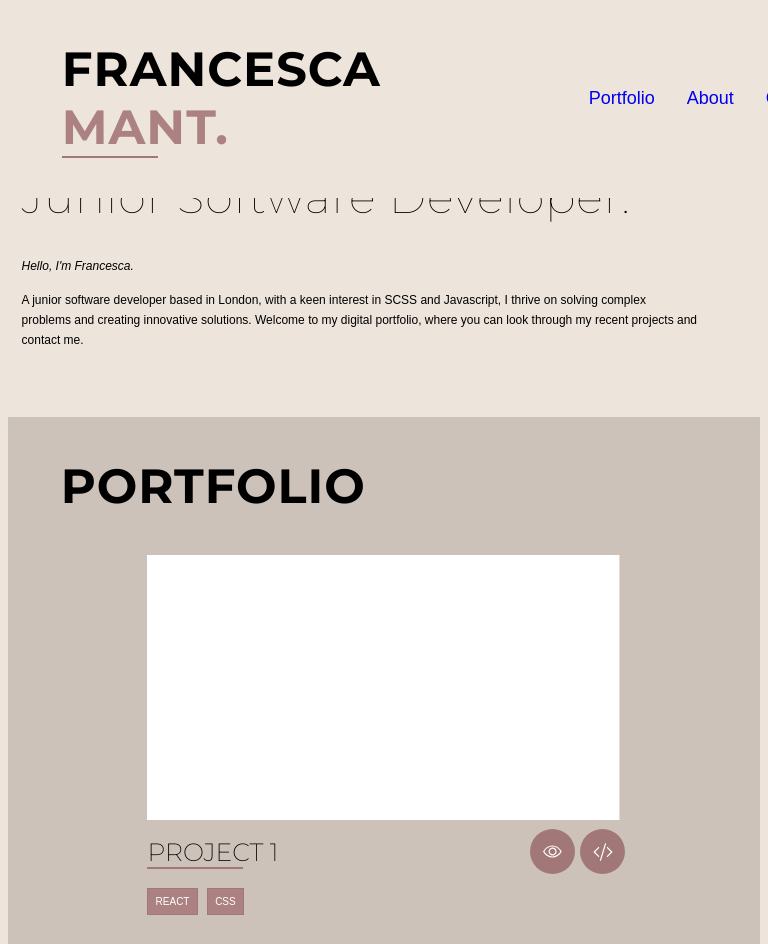
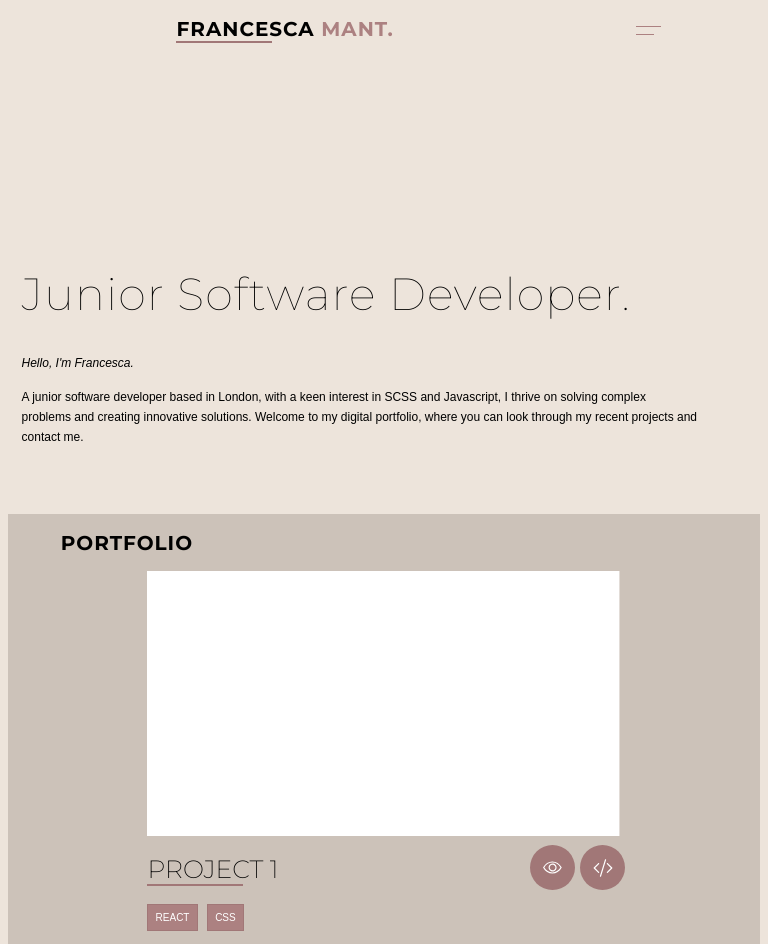
Before and after one commit to franm198/FMPortfolio, a plain HTML site: page base.html in a window 768 px wide. Shown: the top 944 px of the page. Drawn offline with Linux system fonts and the light colour scheme.

Commit message:
final-fixes-beat-red-box-bug

```diff
--- a/buttons.scss
+++ b/buttons.scss
@@ -28,3 +28,28 @@
         background-color: $darkclay;
         transition-delay: 0.3s ease;
     }
+
+
+    // Contact
+
+    .contact {
+        display: flex;
+        align-items: center;
+        justify-content: center;
+         font-size: 24px;
+         font-family: Arial, Helvetica, sans-serif;
+        line-height: 28.8px;
+        border: 5px solid $darkclay;
+        margin: 20px;
+        padding: 40px;
+        background-color: $clay;
+        width: 20%;
+        color: $offwhite;
+        letter-spacing: 2px;
+        cursor: pointer;
+
+    }
+    .contact:hover {
+        background-color: $darkclay;
+        transition-delay: 0.3s ease;
+    }
--- a/contact.scss
+++ b/contact.scss
@@ -16,27 +16,27 @@
     text-align: center;
   }
 
-.contact {
-    display: flex;
-    align-items: center;
-    justify-content: center;
-     font-size: 24px;
-     font-family: Arial, Helvetica, sans-serif;
-    line-height: 28.8px;
-    border: 5px solid $darkclay;
-    margin: 20px;
-    padding: 40px;
-    background-color: $clay;
-    width: 20%;
-    color: $offwhite;
-    letter-spacing: 2px;
-    cursor: pointer;
+// .contact {
+//     display: flex;
+//     align-items: center;
+//     justify-content: center;
+//      font-size: 24px;
+//      font-family: Arial, Helvetica, sans-serif;
+//     line-height: 28.8px;
+//     border: 5px solid $darkclay;
+//     margin: 20px;
+//     padding: 40px;
+//     background-color: $clay;
+//     width: 20%;
+//     color: $offwhite;
+//     letter-spacing: 2px;
+//     cursor: pointer;
 
-}
-.contact:hover {
-    background-color: $darkclay;
-    transition-delay: 0.3s ease;
-}
+// }
+// .contact:hover {
+//     background-color: $darkclay;
+//     transition-delay: 0.3s ease;
+// }
 
 @media screen and (max-width:768px) {
     .contact {
--- /dev/null
+++ b/corestyle.scss
@@ -0,0 +1,32 @@
+/* CORE STYLING ELEMENTS */
+
+
+
+body {
+    background-color: $mainbeige;
+    color:black;
+}
+
+.main {
+    margin-top: 30px;
+    width: 100%;
+}
+
+.navigation__header, .header__title, .about-me-article__header, .skills-technical-section__header, .my-portfolio-section__header, .get-in-touch__header {
+    font-size: 48px;
+    font-family: "Montserrat";
+    letter-spacing: 1px;
+    margin-left: 5%;
+    &--footer {
+        margin-left: 0;
+    }
+    }
+
+    svg {
+        color: $darkclay;
+    }
+
+    .highlight {
+        display: inline;
+        color: $clay;
+    }
--- a/mediaqueries.scss
+++ b/mediaqueries.scss
@@ -4,9 +4,8 @@
 
 @media screen and (max-width:768px) {
     .navigation__header, .header__title, .about-me-article__header, .skills-technical-section__header, .my-portfolio-section__header, .get-in-touch__header {
-        width: 50%;
-        font-size: 25px;
-        margin-left: 2%;
+        width: 30%;
+        font-size: 20px;
     }
 }
 
@@ -42,24 +41,33 @@
 
 //NAV BAR SECTION
 
-// @media screen and (max-width:768px) {
+@media screen and (max-width:768px) {
 
-//     .navigation {
-//         display: flex;
-//         align-items: center;
-//         justify-content: space-between;
-//         flex-direction: row;
-//         background-color: $mainbeige;
-//         position: fixed;
-//         top: 0;
-//         height: auto;
+    .navigation {
+        display: flex;
+        justify-content: space-between;
+        flex-direction: row;
+        background-color: $mainbeige;
+        position: fixed;
+        top: 0;
+        height: auto;
 
-//         ul {
-//             display: none;
-//         }
-//     }
+        ul {
+            display: none;
+        }
+        .navigation__header {
+            display: flex;
 
-// }
+        }
+    }
+
+}
+
+@media screen and (min-width:768px) {
+    .nav-mobile-icon {
+        display: none;
+    }
+}
 
 // PORTFOLIO SECTION
 
--- a/style.scss
+++ b/style.scss
@@ -2,6 +2,7 @@
 
 // - CORE STYLING ELEMENTS inc. palette
 @import "./palette.scss";
+@import "./corestyle.scss";
 
 // - INTRO SECTION
 @import "./intro.scss";
@@ -29,41 +30,3 @@
 
 // BUTTONS
 @import "./buttons.scss";
-
-
-
-
-
-
-/* CORE STYLING ELEMENTS */
-
-
-
-body {
-    background-color: $mainbeige;
-    color:black;
-}
-
-.main {
-    margin-top: 30px;
-    width: 100%;
-}
-
-.navigation__header, .header__title, .about-me-article__header, .skills-technical-section__header, .my-portfolio-section__header, .get-in-touch__header {
-    font-size: 48px;
-    font-family: "Montserrat";
-    letter-spacing: 1px;
-    margin-left: 7%;
-    &--footer {
-        margin-left: 0;
-    }
-    }
-
-    svg {
-        color: $darkclay;
-    }
-
-    .highlight {
-        display: inline;
-        color: $clay;
-    }
```
Also changed, not shown: contact.css (added), corestyle.css (added), style.css, 3 other files.
